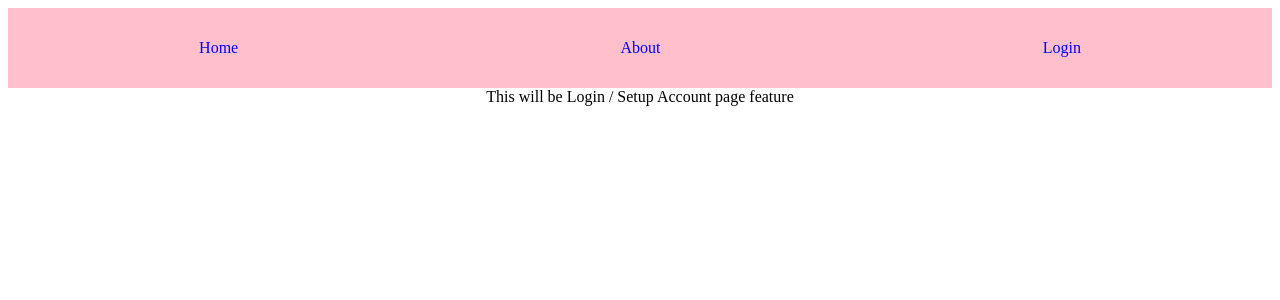
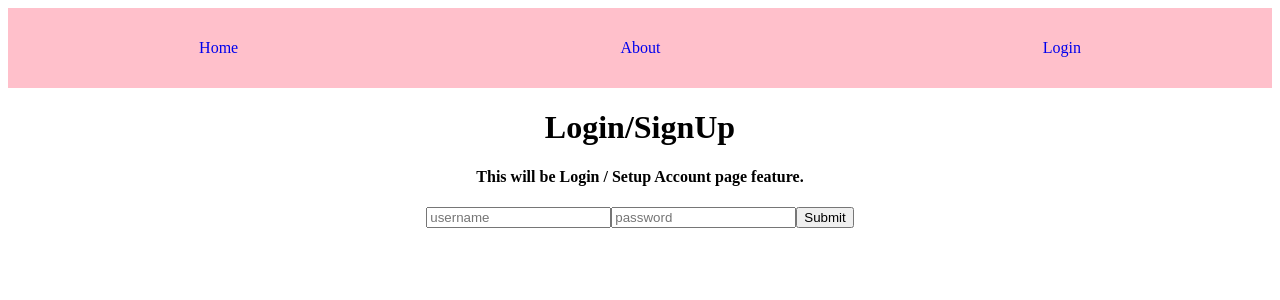
Before and after one commit to hpmarsle/happyskin, a React (Create React App) app: page /login in a window 1280 px wide. Shown: the top 300 px of the page. Built offline with nearby package versions, Linux system fonts and the light colour scheme; no server answers.

Commit message:
render Login page mockup

```diff
--- a/src/components/navigation/Login.js
+++ b/src/components/navigation/Login.js
@@ -3,7 +3,13 @@ import React from 'react'
 export default function Login() {
     return (
         <div>
-            This will be Login / Setup Account page feature
+            <h1>Login/SignUp</h1>
+            <h4>This will be Login / Setup Account page feature.</h4>
+            <form>
+                <input type='text' placeholder='username' />
+                <input type='password' placeholder='password' />
+                <input type='submit' placeholder='Login/Signup' />
+            </form>
         </div>
     )
 }
```
